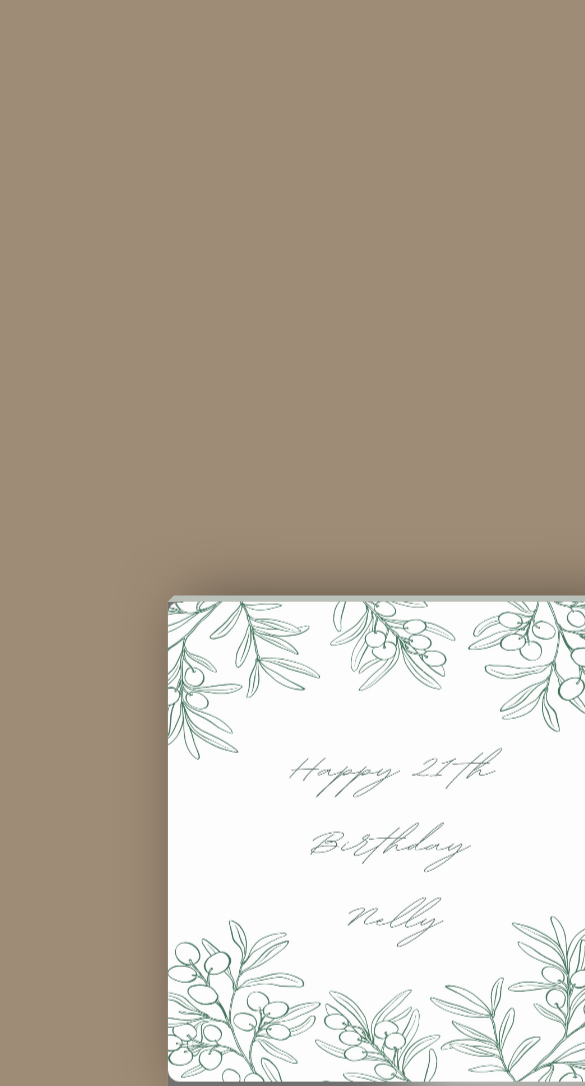
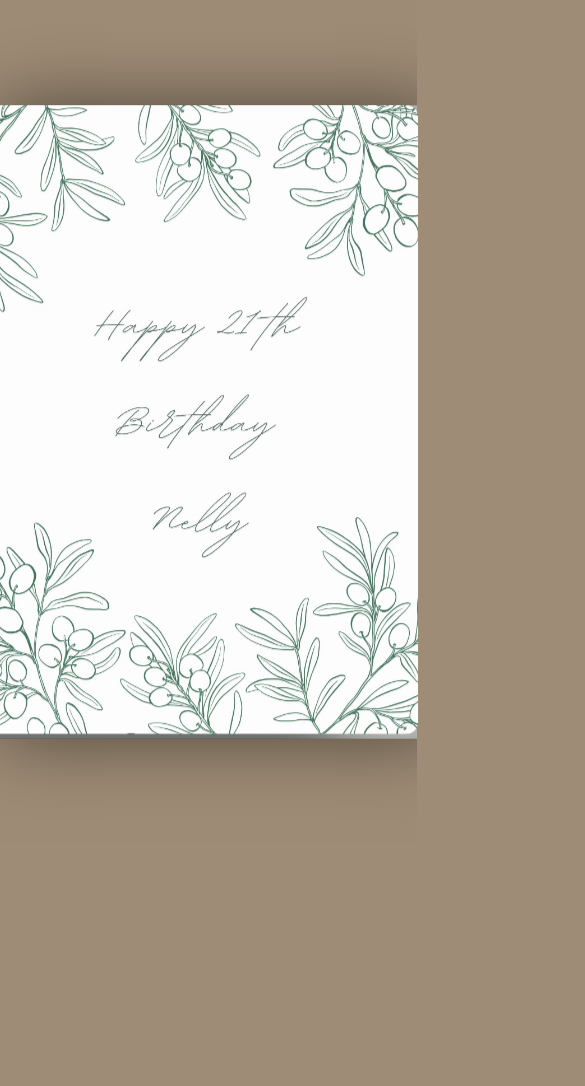
Before and after one commit to Ferxis7577/BirthdayCard, a plain HTML site: page index.html in a window 390 px wide. Shown: the top 1086 px of the page, 585 px wide, since content can reach past the window. After the commit the page ends 844 px from the top, so only its background shows below. Drawn offline with Linux system fonts and the light colour scheme.

Commit message:
changes css

```diff
--- a/style.css
+++ b/style.css
@@ -1,90 +1,4 @@
-
-
 body {
-	font-family: 'Indie Flower', cursive !important;
-  background: #9F8C76;
-	margin: 0px;
-	padding: 0px;
-}
-
-::selection {
-	background: transparent;
-}
-
-h4 {
-	font-size: 26px;
-	line-height: 1px;
-	font-family: 'Great Vibes', cursive !important;
-}
-
-.color1{color:#1BBC9B}
-.color2{color:#59a37c}
-
-
-.card {
-	color: #013243;
-	position: absolute;
-	top: 50%;
-	left: 50%;
-	width: 300px;
-	height: 400px;
-	background: #e0e1dc;
-	transform-style: preserve-3d;
-	transform: translate(-50%,-50%) perspective(2000px);
-	box-shadow: inset 300px 0 50px rgba(0,0,0,.5), 20px 0 60px rgba(0,0,0,.5);
-	transition: 1s;
-}
-
-.card:hover {
-	transform: translate(-50%,-50%) perspective(2000px) rotate(15deg) scale(1.2);
-	box-shadow: inset 20px 0 50px rgba(0,0,0,.5), 0 10px 100px rgba(0,0,0,.5);
-}
-
-.card:before {
-	content:'';
-	position: absolute;
-	top: -5px;
-	left: 0;
-	width: 100%;
-	height: 5px;
-	background: #BAC1BA;
-	transform-origin: bottom;
-	transform: skewX(-45deg);
-}
-
-.card:after {
-	content: '';
-	position: absolute;
-	top: 0;
-	right: -5px;
-	width: 5px;
-	height: 100%;
-	background: #92A29C;
-	transform-origin: left;
-	transform: skewY(-45deg);
-}
-
-.card .imgBox {
-	width: 100%;
-	height: 100%;
-	position: relative;
-	transform-origin: left;
-	transition: .7s;
-}
-
-.card .bark {
-	position: absolute;
-	background: #e0e1dc;
-	width: 100%;
-	height: 100%;
-	opacity: 0;
-	transition: .7s;
-}
-
-.card .imgBox img {
-	min-width: 250px;
-	max-height: 400px;
-}body {
     font-family: 'Indie Flower', cursive !important;
     background: #9F8C76;
     margin: 0px;
@@ -115,6 +29,7 @@ h4 {
     box-shadow: inset 300px 0 50px rgba(0, 0, 0, .5), 20px 0 60px rgba(0, 0, 0, .5);
     transition: 1s;
     cursor: pointer;
+    margin: 0 auto; /* Ensures the card stays centered */
 }
 
 .card.open {
@@ -177,6 +92,7 @@ h4 {
     .card {
         width: 90%;
         height: auto;
+        margin: 0 auto; /* Center the card */
     }
     .card .details p {
         font-size: 16px;
@@ -188,6 +104,7 @@ h4 {
         width: 95%;
         height: auto;
         transform: scale(1.2);
+        margin: 0 auto; /* Center the card */
     }
     .card .details p {
         font-size: 14px;
@@ -197,66 +114,3 @@ h4 {
         margin-right: 10px;
     }
 }
-
-.card:hover .imgBox {
-	transform: rotateY(-135deg);
-}
-
-.card:hover .bark {
-	opacity: 1;
-	transition: .6s;
-  box-shadow: 300px 200px 100px rgba(0, 0, 0, .4) inset;
-}
-
-.card .details {
-	position: absolute;
-	font-family: 'Great Vibes', cursive;
-	top: 0;
-	left: 0;
-	box-sizing: border-box;
-	padding: 0 0 0 10px;
-	z-index: -1;
-	margin-top: 70px;
-}
-
-.card .details p {
-	font-size: 15px;
-	line-height: 5px;
-	transform: rotate(-10deg);
-	padding: 0 0 0 20px;
-}
-
-.card .details h4 {
-	text-align: center;
-}
-
-.text-right {
-	text-align: right;
-}
-
-/* Responsive Styles */
-@media (max-width: 768px) {
-    .card {
-        width: 90%;
-        height: auto;
-        box-shadow: inset 200px 0 50px rgba(0, 0, 0, .5), 15px 0 50px rgba(0, 0, 0, .5);
-    }
-    .card .details p {
-        font-size: 16px;
-    }
-}
-
-@media (max-width: 480px) {
-    .card {
-        width: 95%;
-        height: auto;
-		transform: scale(1.2);
-    }
-    .card .details p {
-        font-size: 14px;
-        padding-left: 10px;
-    }
-    .text-right {
-        margin-right: 10px;
-    }
-}
```
